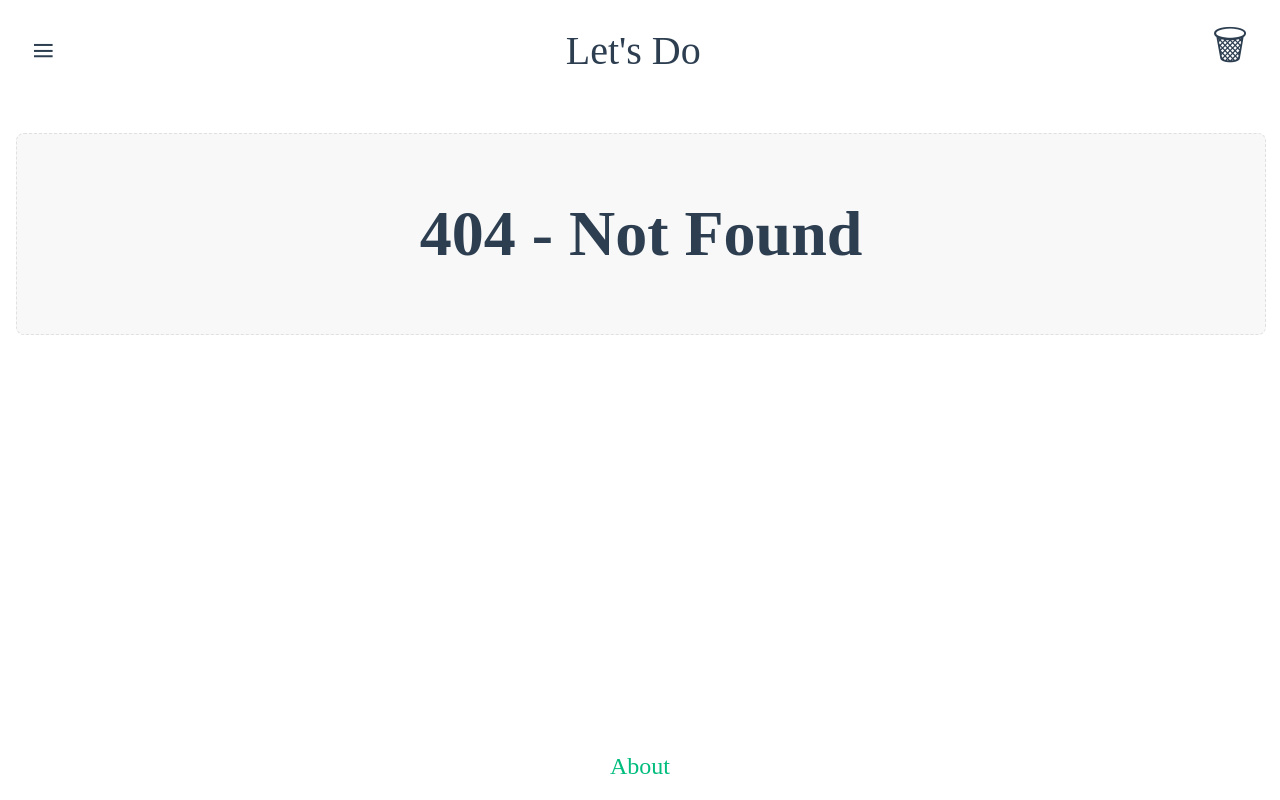
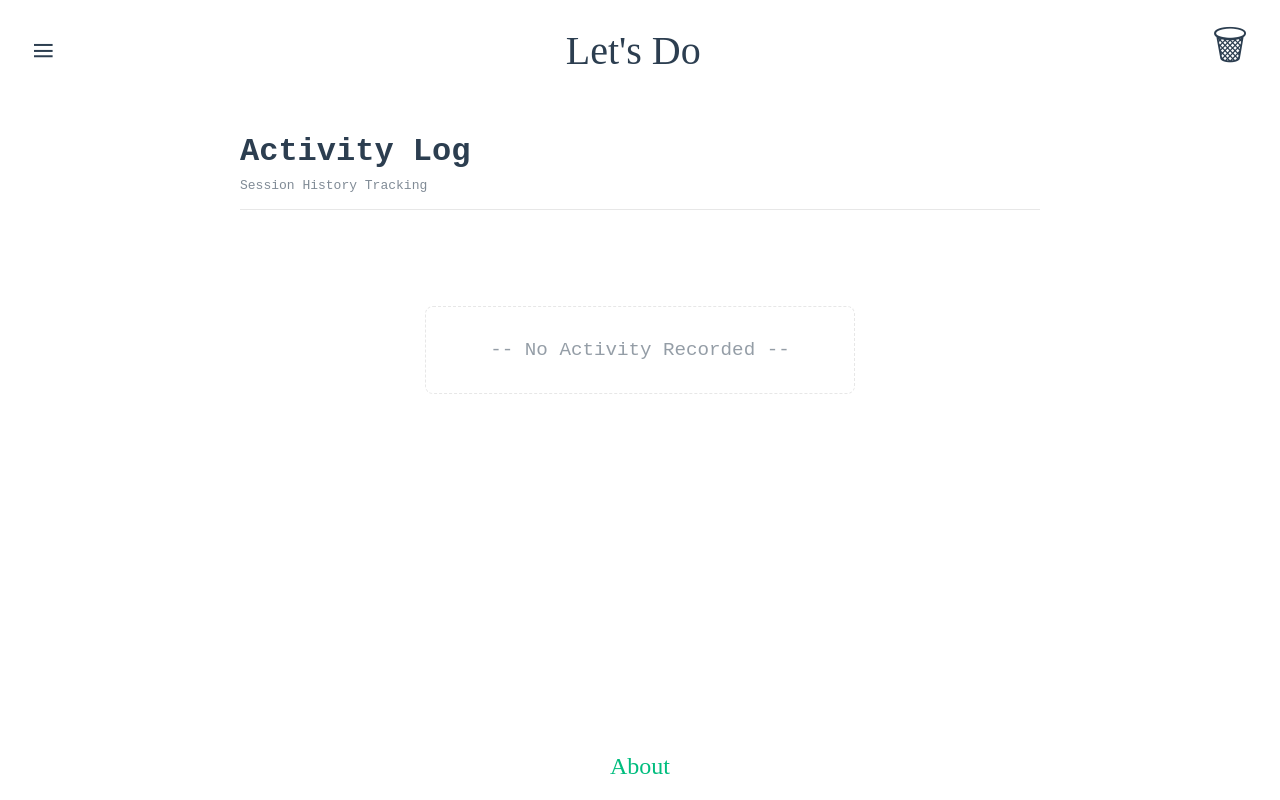
Before and after one commit to Lebo-Kharafu/L0, a Vue app: page /history in a window 1280 px wide. Before the commit this address had no page. Built offline with nearby package versions, Linux system fonts and the light colour scheme.

Commit message:
feat: added history page

```diff
--- a/src/components/page-header.vue
+++ b/src/components/page-header.vue
@@ -25,6 +25,7 @@
             <div v-if="showMenu" class="dropdown">
                 <nav>
                     <RouterLink to="/" @click="showMenu = false">Home</RouterLink>
+                    <RouterLink to="/history" @click="showMenu = false">History</RouterLink>
                     <RouterLink to="/about" @click="showMenu = false">About</RouterLink>
                 </nav>
             </div>
--- a/src/router/index.ts
+++ b/src/router/index.ts
@@ -14,9 +14,9 @@ const router = createRouter({
       redirect: '/',
     },
     {
-      path: '/add',
-      name: 'add',
-      component: () => import('../views/AddView.vue'),
+      path: '/history',
+      name: 'history',
+      component: () => import('../views/HistoryView.vue'),
     },
     {
       path: '/edit/:id',
--- a/src/stores/tasks/tasks.ts
+++ b/src/stores/tasks/tasks.ts
@@ -203,6 +203,7 @@ const editTask = async (id: number, newInfo: Partial<Task>) => {
     editTask,
     removeTask,
     hardRefresh,
-    state: readonly(model)
+    state: readonly(model),
+    history: readonly(history)
   }
 })
--- /dev/null
+++ b/src/views/HistoryView.vue
@@ -0,0 +1,168 @@
+<script setup lang="ts">
+    import { computed } from 'vue';
+    import { useTaskStore } from '@/stores/tasks/tasks';
+
+    const store = useTaskStore();
+
+    const historyLog = computed(() => [...store.history].reverse());
+
+    const getActionLabel = (inverseType: string) => {
+        switch (inverseType) {
+            case 'DEL': return 'CREATE';
+            case 'ADD': return 'DELETE';
+            case 'EDIT': return 'UPDATE';
+            default: return 'ACTION';
+        }
+    }
+
+    const getActionClass = (inverseType: string) => {
+        switch (inverseType) {
+            case 'DEL': return 'badge-create';
+            case 'ADD': return 'badge-delete';
+            case 'EDIT': return 'badge-update';
+            default: return '';
+        }
+    }
+</script>
+
+<template>
+    <div class="history-container">
+        <div class="header">
+            <h1>Activity Log</h1>
+            <p>Session History Tracking</p>
+        </div>
+
+        <div v-if="historyLog.length > 0" class="log-list">
+            <div
+                v-for="(item, index) in historyLog"
+                :key="index"
+                class="log-item"
+            >
+                <div class="status-col">
+                    <span :class="['badge', getActionClass(item.inverse)]">
+                        {{ getActionLabel(item.inverse) }}
+                    </span>
+                </div>
+
+                <div class="details-col">
+                    <span class="task-title">
+                        {{ item.state.title || "Unknown Task" }}
+                    </span>
+                    <span class="task-id">Ref ID: {{ item.state.id }}</span>
+                </div>
+            </div>
+        </div>
+
+        <div v-else class="empty-state">
+            <div class="empty-box">
+                <span class="empty-text">-- No Activity Recorded --</span>
+            </div>
+        </div>
+    </div>
+</template>
+
+<style scoped>
+    .history-container {
+        max-width: 800px;
+        margin: 0 auto;
+        padding: 2rem 1rem;
+        color: var(--color-text);
+        font-family: monospace;
+    }
+
+    .header {
+        margin-bottom: 2rem;
+        border-bottom: 1px solid var(--color-border);
+        padding-bottom: 1rem;
+    }
+
+    h1 {
+        font-size: 2rem;
+        margin: 0;
+        color: var(--color-heading);
+    }
+
+    p {
+        margin: 0.5rem 0 0 0;
+        opacity: 0.6;
+    }
+
+    .log-list {
+        display: flex;
+        flex-direction: column;
+        gap: 0.5rem;
+    }
+
+    .log-item {
+        display: flex;
+        align-items: center;
+        padding: 1rem;
+        background: var(--color-background-soft);
+        border: 1px solid var(--color-border);
+        border-radius: 4px;
+    }
+
+    .status-col {
+        min-width: 100px;
+    }
+
+    .details-col {
+        display: flex;
+        flex-direction: column;
+        margin-left: 1rem;
+    }
+
+    .badge {
+        font-size: 0.8rem;
+        font-weight: bold;
+        padding: 0.2rem 0.6rem;
+        border-radius: 4px;
+        text-transform: uppercase;
+        display: inline-block;
+        color: white;
+    }
+
+    .badge-create { background-color: var(--vt-c-indigo); }
+    .badge-delete { background-color: #ef4444; }
+    .badge-update { background-color: #eab308; }
+
+    .task-title {
+        font-size: 1.1rem;
+        font-weight: 600;
+        color: var(--color-heading);
+    }
+
+    .task-id {
+        font-size: 0.8rem;
+        opacity: 0.5;
+        margin-top: 2px;
+    }
+
+    .empty-state {
+        display: flex;
+        justify-content: center;
+        padding: 4rem 0;
+    }
+
+    .empty-box {
+        border: 1px dashed var(--color-border);
+        padding: 2rem 4rem;
+        border-radius: 8px;
+    }
+
+    .empty-text {
+        opacity: 0.5;
+        font-size: 1.2rem;
+    }
+
+    @media (max-width: 600px) {
+        .log-item {
+            flex-direction: column;
+            align-items: flex-start;
+            gap: 0.5rem;
+        }
+        .details-col {
+            margin-left: 0;
+        }
+    }
+</style>
```
